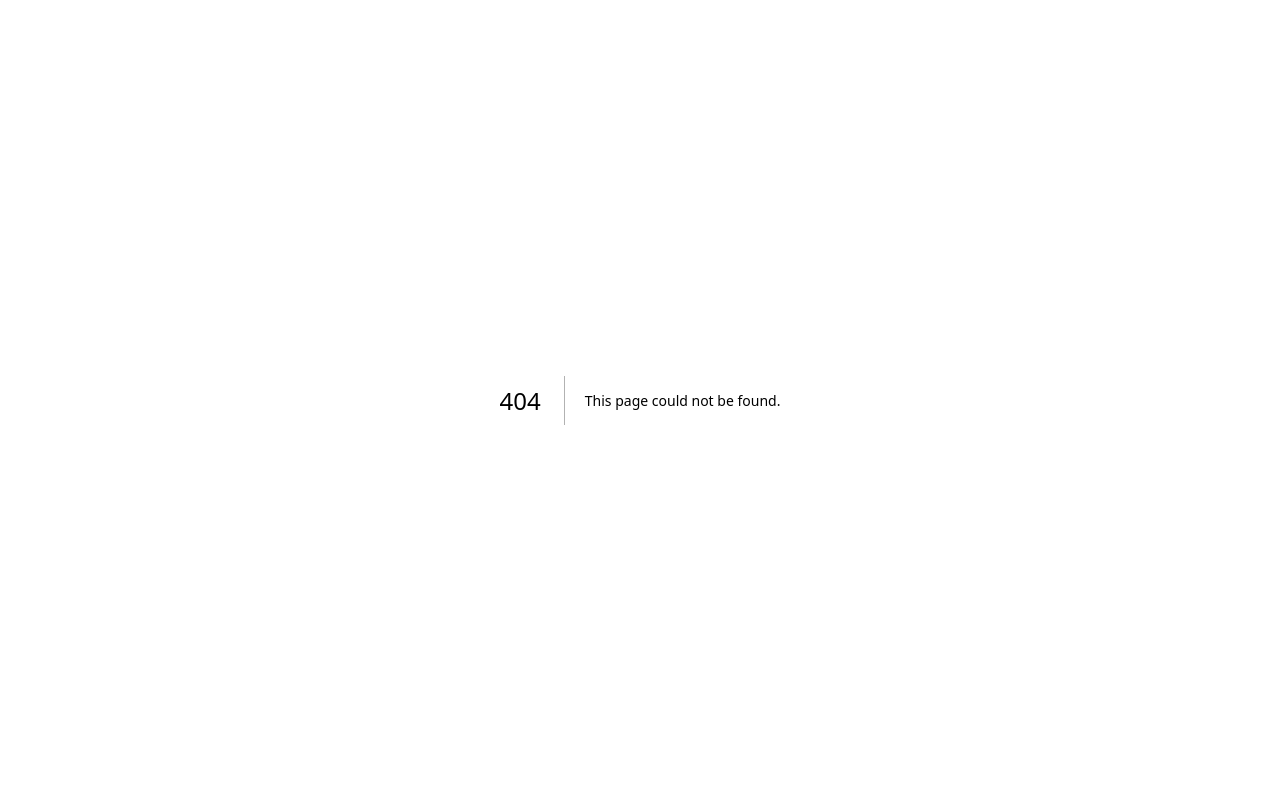
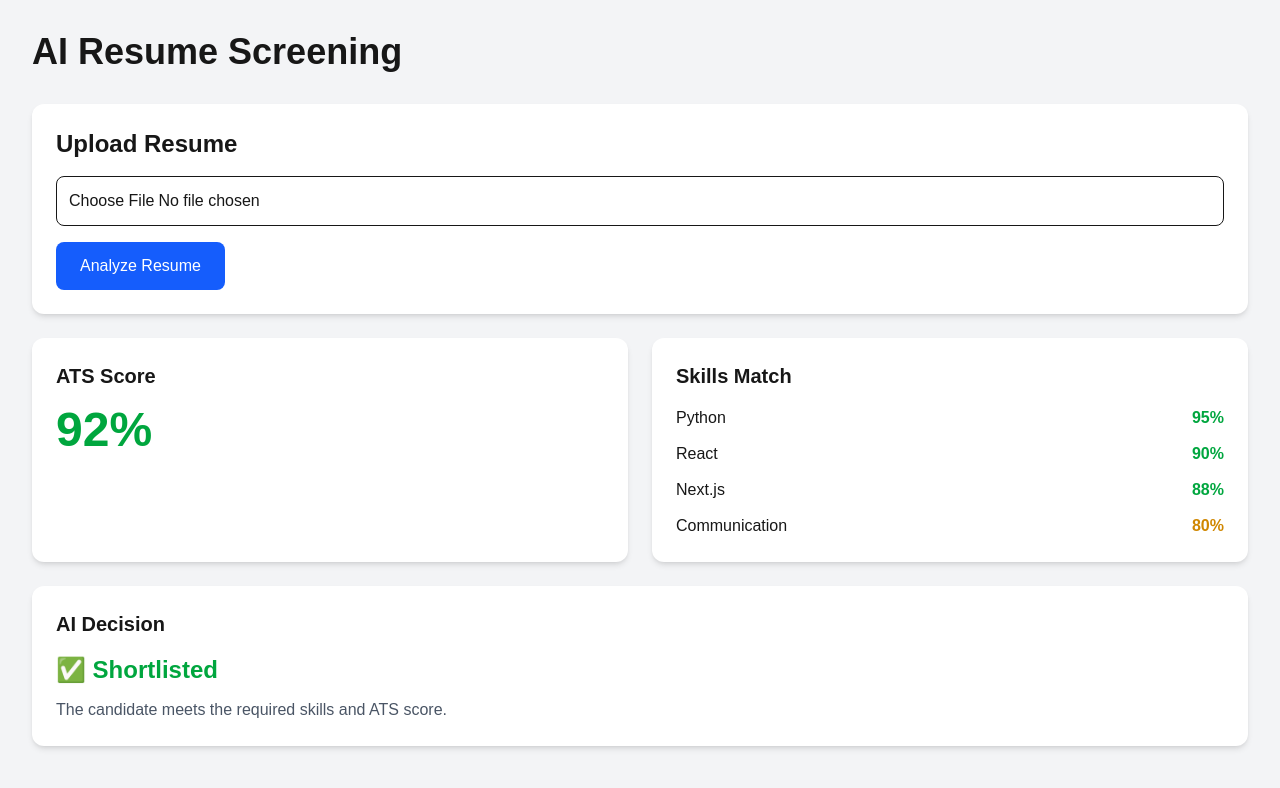
Before and after one commit to Nausheenmohammadi/talentflow-ai, a Next.js app: page /ai-screening in a window 1280 px wide. Before the commit this address had no page. Shown: the top 788 px of the page. Built offline with nearby package versions, Linux system fonts and the light colour scheme.

Commit message:
feat: add AI resume screening dashboard

```diff
--- /dev/null
+++ b/app/ai-screening/page.tsx
@@ -0,0 +1,32 @@
+import ResumeUpload from "@/app/components/ResumeUpload";
+import ScoreCard from "@/app/components/ScoreCard";
+import SkillsMatch from "@/app/components/SkillsMatch";
+import ShortlistStatus from "@/app/components/ShortlistStatus";
+
+export default function AIScreeningPage() {
+  return (
+    <main className="min-h-screen bg-gray-100 p-8">
+
+      <h1 className="text-4xl font-bold mb-8">
+        AI Resume Screening
+      </h1>
+
+      <ResumeUpload />
+
+      <div className="grid md:grid-cols-2 gap-6">
+
+        <ScoreCard />
+
+        <SkillsMatch />
+
+      </div>
+
+      <div className="mt-6">
+
+        <ShortlistStatus />
+
+      </div>
+
+    </main>
+  );
+}
--- /dev/null
+++ b/app/components/ResumeUpload.tsx
@@ -0,0 +1,18 @@
+export default function ResumeUpload() {
+  return (
+    <div className="bg-white rounded-xl shadow-md p-6 mb-6">
+      <h2 className="text-2xl font-bold mb-4">
+        Upload Resume
+      </h2>
+
+      <input
+        type="file"
+        className="border p-3 rounded-lg w-full"
+      />
+
+      <button className="mt-4 bg-blue-600 text-white px-6 py-3 rounded-lg hover:bg-blue-700">
+        Analyze Resume
+      </button>
+    </div>
+  );
+}
--- /dev/null
+++ b/app/components/ScoreCard.tsx
@@ -0,0 +1,11 @@
+export default function ScoreCard() {
+  return (
+    <div className="bg-white rounded-xl shadow-md p-6">
+      <h2 className="text-xl font-bold">ATS Score</h2>
+
+      <p className="text-5xl font-bold text-green-600 mt-4">
+        92%
+      </p>
+    </div>
+  );
+}
--- /dev/null
+++ b/app/components/ShortlistStatus.tsx
@@ -0,0 +1,17 @@
+export default function ShortlistStatus() {
+  return (
+    <div className="bg-white rounded-xl shadow-md p-6">
+      <h2 className="text-xl font-bold mb-4">
+        AI Decision
+      </h2>
+
+      <div className="text-green-600 text-2xl font-bold">
+        ✅ Shortlisted
+      </div>
+
+      <p className="text-gray-600 mt-3">
+        The candidate meets the required skills and ATS score.
+      </p>
+    </div>
+  );
+}
--- /dev/null
+++ b/app/components/SkillsMatch.tsx
@@ -0,0 +1,31 @@
+export default function SkillsMatch() {
+  return (
+    <div className="bg-white rounded-xl shadow-md p-6">
+      <h2 className="text-xl font-bold mb-4">
+        Skills Match
+      </h2>
+
+      <div className="space-y-3">
+        <div className="flex justify-between">
+          <span>Python</span>
+          <span className="text-green-600 font-bold">95%</span>
+        </div>
+
+        <div className="flex justify-between">
+          <span>React</span>
+          <span className="text-green-600 font-bold">90%</span>
+        </div>
+
+        <div className="flex justify-between">
+          <span>Next.js</span>
+          <span className="text-green-600 font-bold">88%</span>
+        </div>
+
+        <div className="flex justify-between">
+          <span>Communication</span>
+          <span className="text-yellow-600 font-bold">80%</span>
+        </div>
+      </div>
+    </div>
+  );
+}
```
